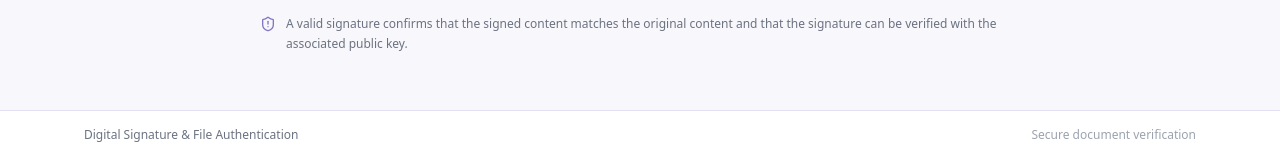
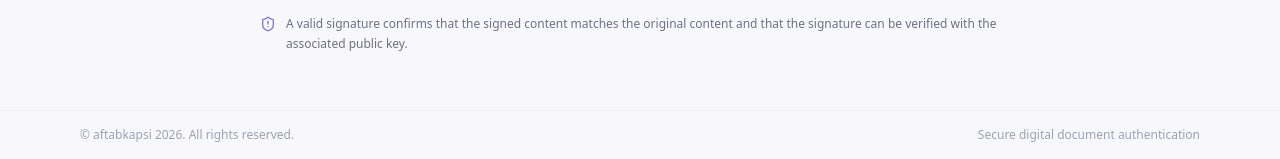
Before and after one commit to aftabkapsi/digital-sign, a Flask app: page /about in a window 1280 px wide. Shown: the part 914-1073 px from the top of the page. Run offline with Flask 3, Linux system fonts and the light colour scheme; some libraries are stand-ins or nearby versions.

Commit message:
Add favicon and copyright footer

```diff
--- a/templates/base.html
+++ b/templates/base.html
@@ -6,7 +6,9 @@
     <meta name="viewport" content="width=device-width, initial-scale=1.0">
 
     <title>{% block title %}Digital Signature{% endblock %}</title>
-
+    <link rel="icon"
+      type="image/svg+xml"
+      href="{{ url_for('static', filename='favicon.svg') }}">
     <!-- Tailwind CSS -->
     <script src="https://cdn.tailwindcss.com"></script>
 
@@ -235,25 +237,21 @@
 
 
     <!-- Footer -->
-    <footer class="border-t border-lavender-200 bg-white mt-8">
+    <footer class="border-t border-gray-100 mt-8">
+        <div class="max-w-6xl mx-auto px-4 py-4
+                    flex flex-col sm:flex-row
+                    items-center justify-between
+                    gap-2">
 
-        <div class="max-w-6xl mx-auto px-5 py-4">
+            <p class="text-xs text-gray-400">
+                © aftabkapsi 2026. All rights reserved.
+            </p>
 
-            <div class="flex flex-col sm:flex-row
-                        items-center justify-between gap-2">
-
-                <p class="text-xs text-gray-500">
-                    Digital Signature & File Authentication
-                </p>
-
-                <p class="text-xs text-gray-400">
-                    Secure document verification
-                </p>
-
-            </div>
+            <p class="text-xs text-gray-400">
+                Secure digital document authentication
+            </p>
 
         </div>
-
     </footer>
 
 
```
Also changed, not shown: static/favicon.svg (added), static/js/script.js (deleted).
